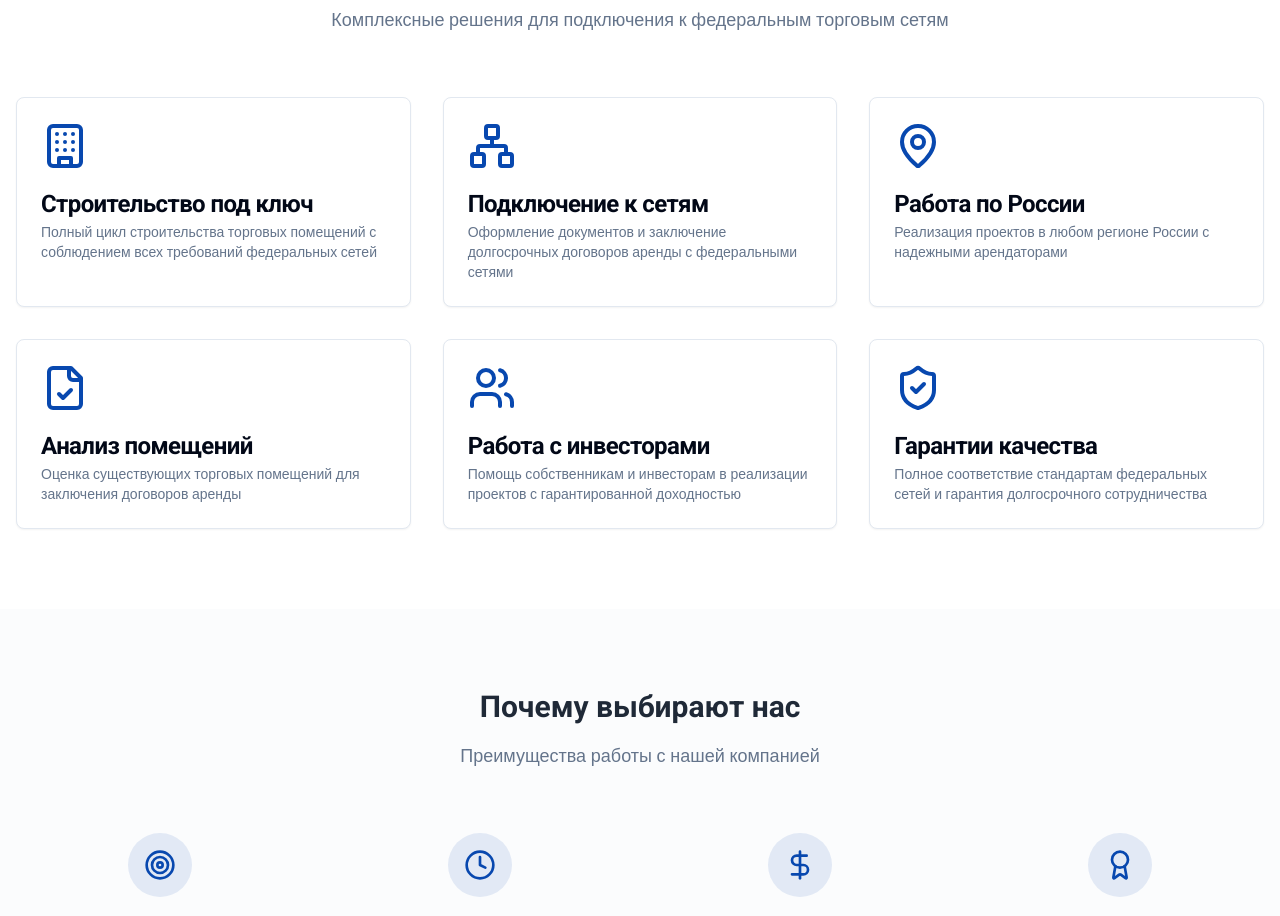
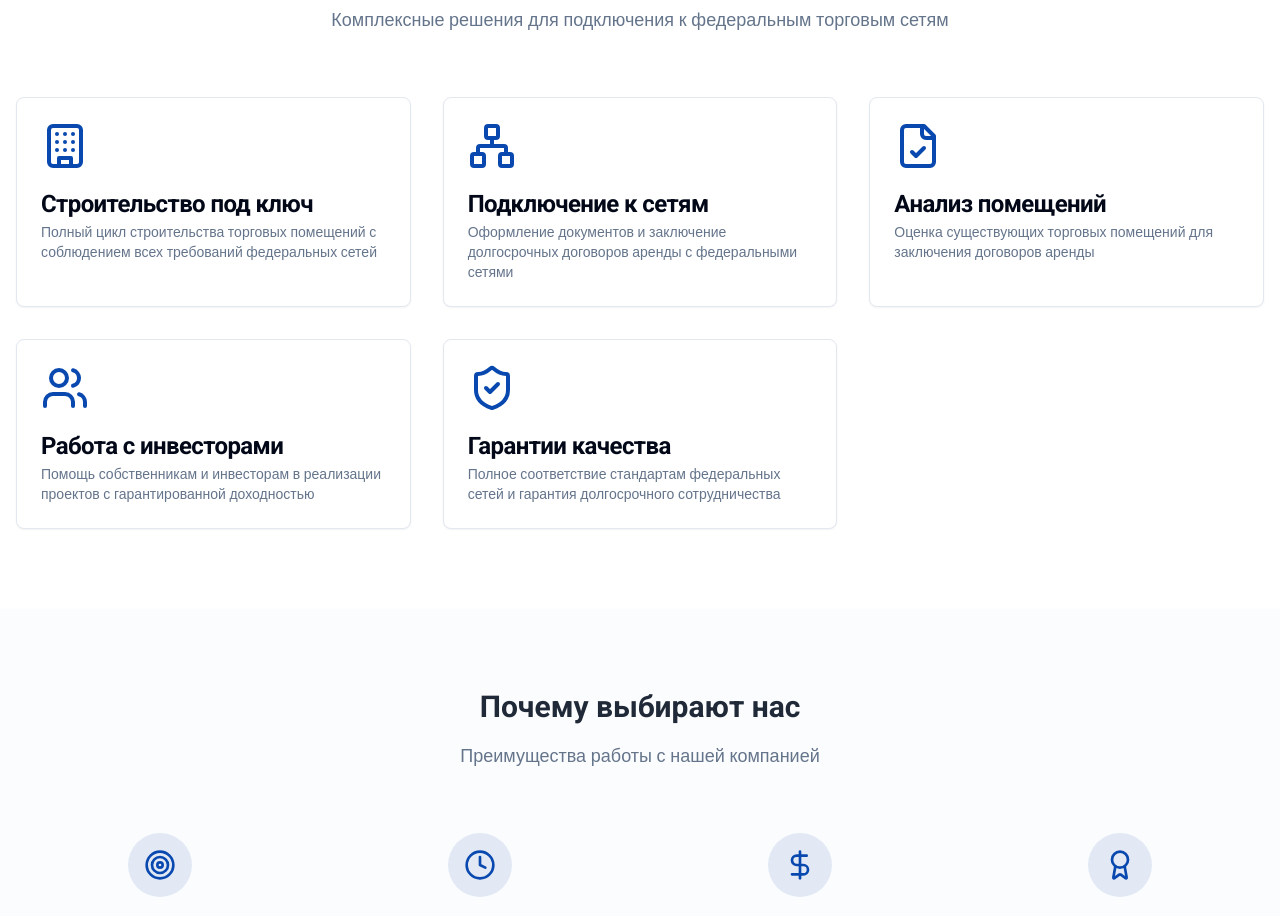
Before and after one commit to pr-poehali-dev/federal-network-connection, a React (Vite) app: page / in a window 1280 px wide. Shown: the part 960-1876 px from the top of the page. Built offline with nearby package versions, Linux system fonts and the light colour scheme.

Commit message:
Удаление раздела о России

```diff
--- a/src/pages/Index.tsx
+++ b/src/pages/Index.tsx
@@ -88,15 +88,6 @@ export default function Index() {
               </CardHeader>
             </Card>
 
-            <Card className="hover:shadow-lg transition-shadow">
-              <CardHeader>
-                <Icon name="MapPin" className="text-primary mb-4" size={48} />
-                <CardTitle>Работа по России</CardTitle>
-                <CardDescription>
-                  Реализация проектов в любом регионе России с надежными арендаторами
-                </CardDescription>
-              </CardHeader>
-            </Card>
 
             <Card className="hover:shadow-lg transition-shadow">
               <CardHeader>
```
